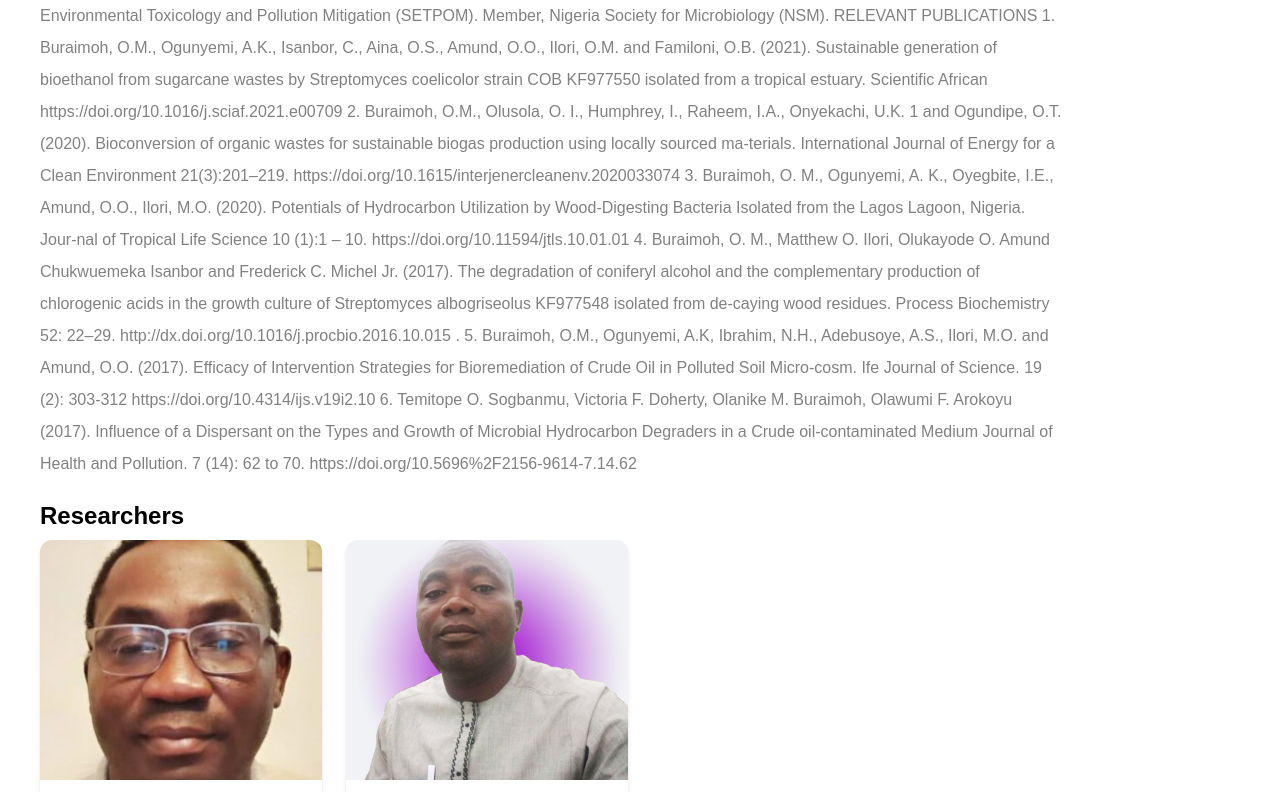
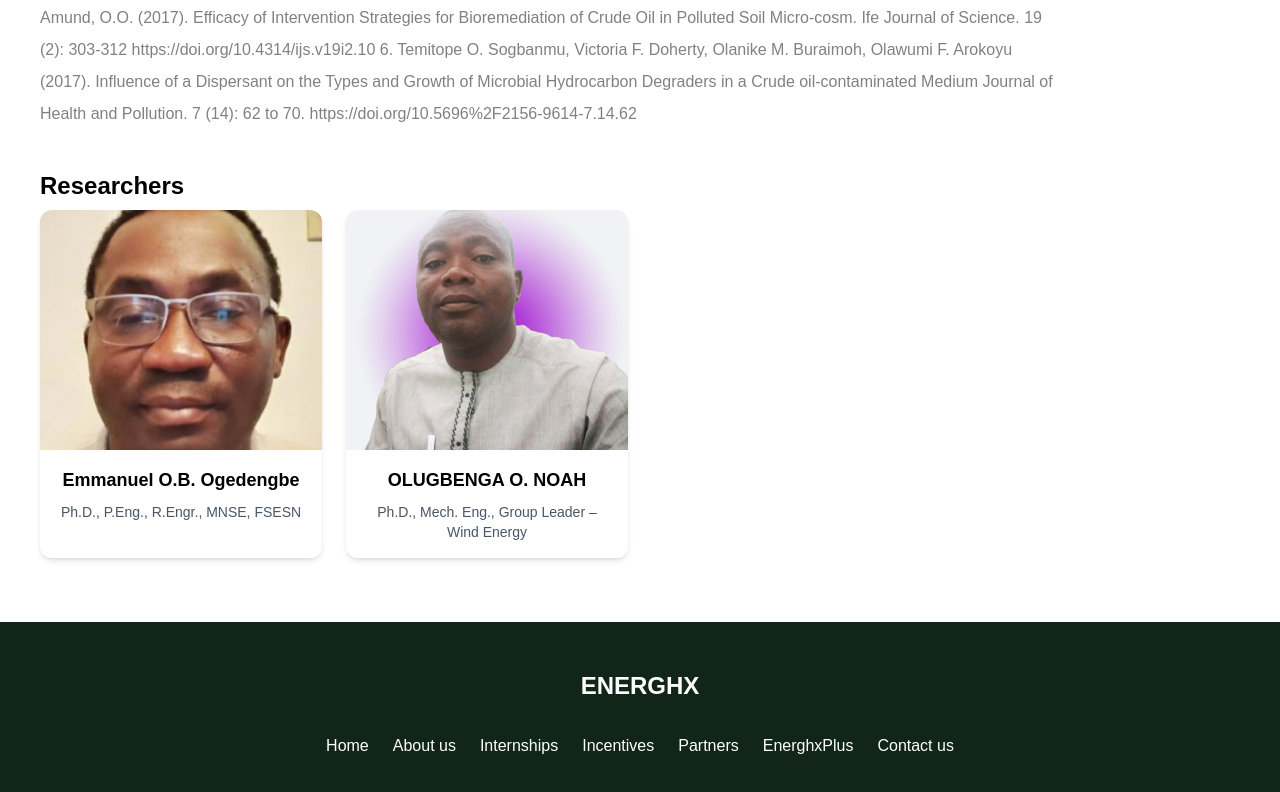
Before and after one commit to Ramjanict/energhx, a React (Vite) app: page /research/buraimoh-olanike-maria in a window 1280 px wide. Shown: the part 1560-2352 px from the top of the page. Built offline with nearby package versions, Linux system fonts and the light colour scheme; no server answers; a web font is replaced by a local one.

Commit message:
single page adde

```diff
--- a/src/pages/wordpress/research/ResearchDetails.tsx
+++ b/src/pages/wordpress/research/ResearchDetails.tsx
@@ -33,7 +33,7 @@ const ResearchDetails = () => {
         <div className=" pt-16">
           <div className=" flex flex-col lg:flex-row gap-4 ">
             <img
-              className="max:min-w-xl  rounded-lg"
+              className="w-[450px]  rounded-lg"
               src={researcher?.image}
               alt={researcher?.title}
             />
@@ -51,7 +51,7 @@ const ResearchDetails = () => {
             </div>
           </div>
           <div>
-            <h2 className=" font-bold py-1 sm">A. Professional Profile</h2>
+            <h2 className=" font-bold py-1 ">A. Professional Profile</h2>
             {researcher?.profile?.map((item) => (
               <div className="flex items-start max-w-5xl py-1">
                 <span className="text-2xl ">
@@ -74,7 +74,7 @@ const ResearchDetails = () => {
           </div>
         </div>
         {/* Recommended Researchers */}
-        <div className="py-5">
+        <div className="pt-10 pb-16">
           <h2 className="text-2xl font-semibold pb-2 ">Researchers</h2>
           <div className="grid grid-cols-1 sm:grid-cols-2 md:grid-cols-3 lg:grid-cols-4 gap-6">
             {recommendedResearchers.map((item, i) => (
```
